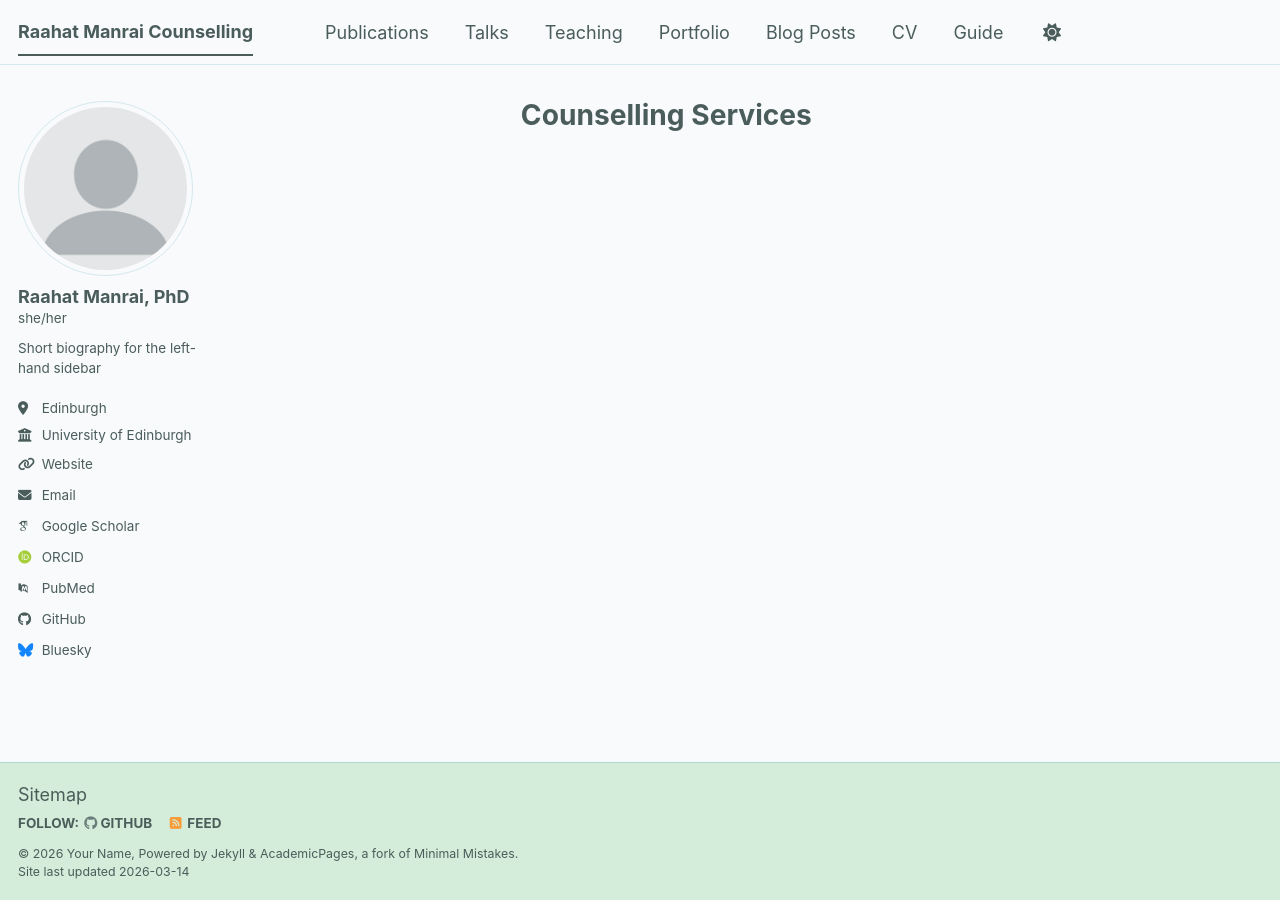
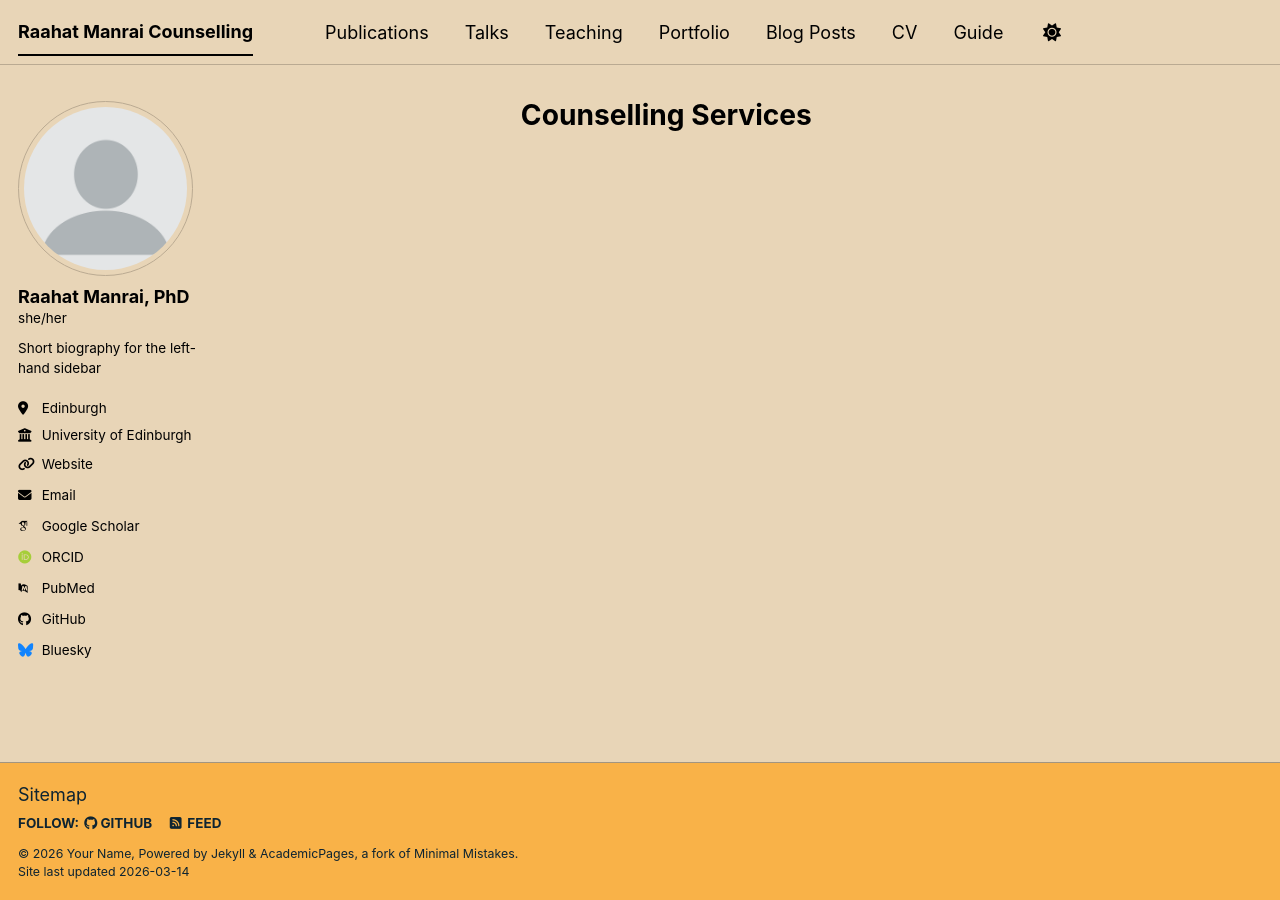
Before and after one commit to RaahatManrai/RaahatManrai.github.io, a Jekyll site: the page built from _pages/about.md, in a window 1280 px wide. Built offline with Jekyll 4.4.1, drawn with Linux system fonts in a browser that asks for light colours; some web fonts are replaced; a script bundle is joined from its source files by our own code; library files that are not in the unit come from our copies.

Commit message:
changing the theme

```diff
--- a/_config.yml
+++ b/_config.yml
@@ -8,7 +8,7 @@
 
 # Basic Site Settings
 locale                   : "en-US"
-site_theme               : "pastel" # The available themes options are "default", "air", "sunrise", "mint", "dirt", "contrast" and "pastel"
+site_theme               : "sunrise" # The available themes options are "default", "air", "sunrise", "mint", "dirt", "contrast" and "pastel"
 title                    : "Raahat Manrai Counselling"
 title_separator          : "-"
 name                     : &name "Your Name"
```
